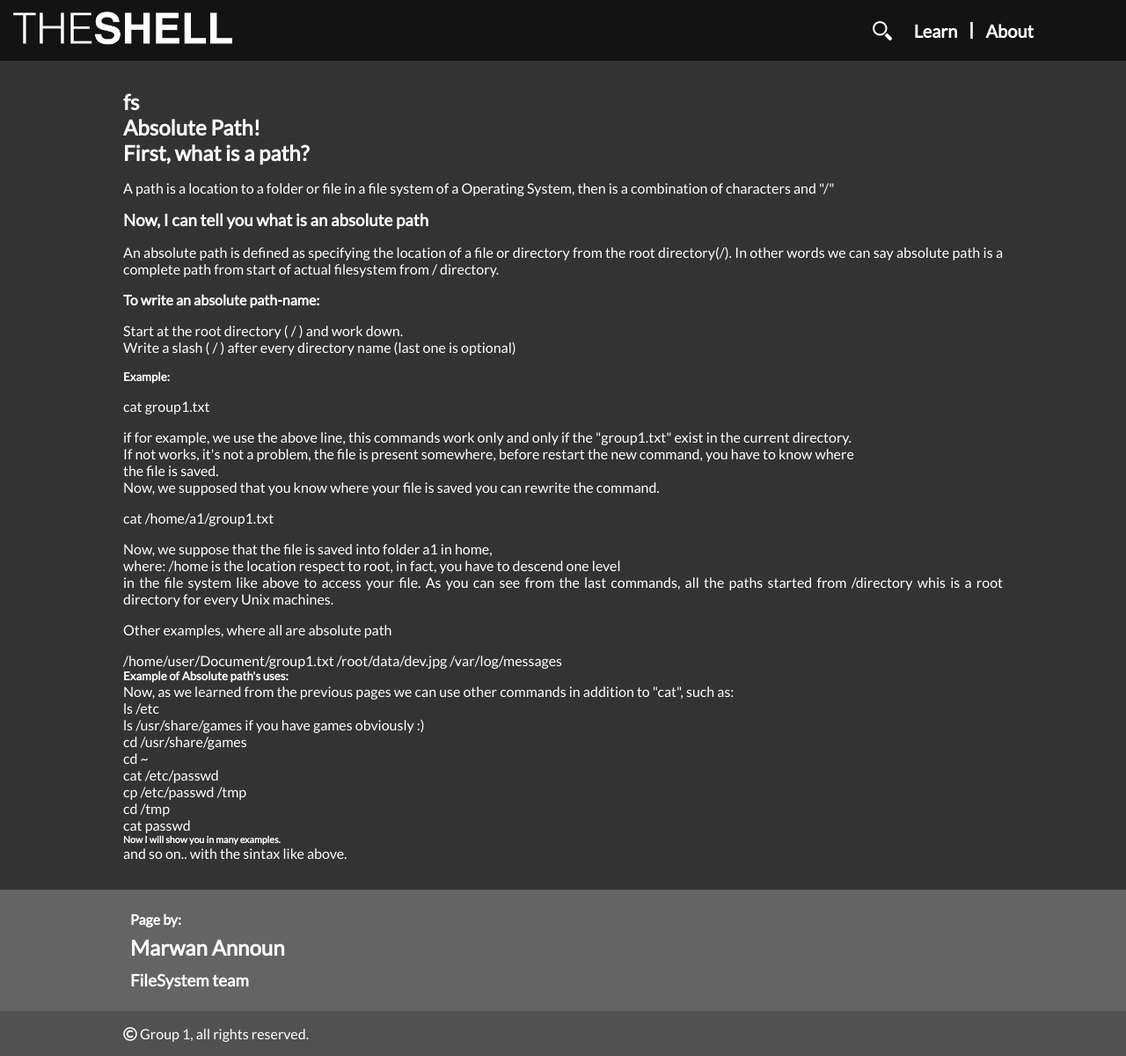
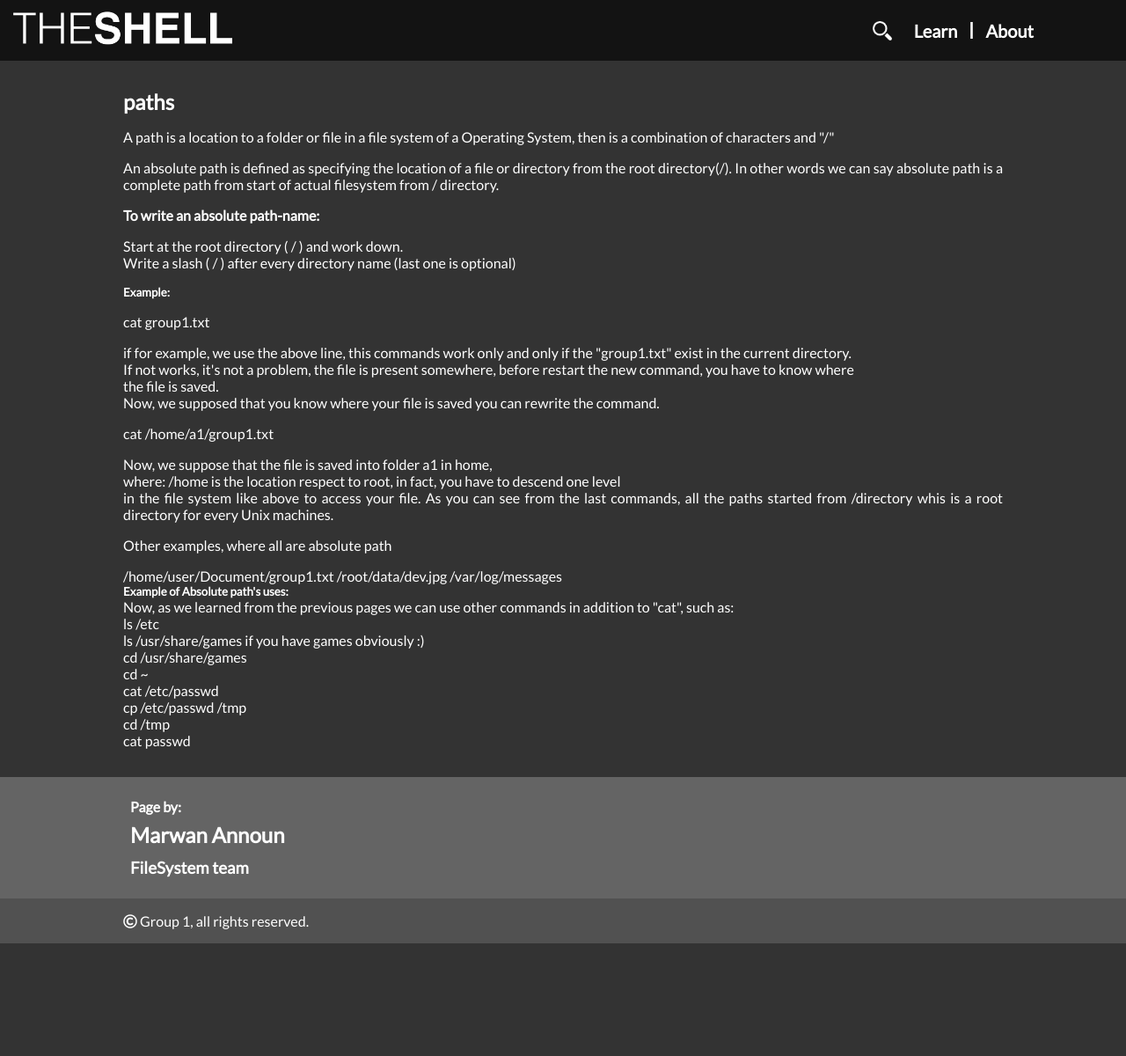
Before and after one commit to bvlj/usi_sa1_theshell_ch, a Jekyll site: the page built from site/pages/fs/absolute.html, in a window 1280 px wide. Shown: the whole page at 88% size. Built offline with Jekyll 4.4.1, drawn with Linux system fonts in a browser that asks for light colours; nearby versions of some CDN libraries; comment, search, counter and statistics services are not loaded; after the commit the page ends 1072 px from its top, so only the background shows below that.

Commit message:
topics: fix typos and remove broken contents
git-svn-id: svn+ssh://atelier.inf.usi.ch/home/bevilj/group-1@110 a672b425-5310-4d7a-af5c-997e18724b81

```diff
--- a/site/pages/fs/absolute.html
+++ b/site/pages/fs/absolute.html
@@ -4,19 +4,13 @@ category-page: fs
 category-title: FileSystem
 tags: absolute relative path
 author: Marwan Announ
-title: fs
+title: paths
 ---
-
-<h1>Absolute Path!</h1>
-
-<h2>First, what is a path?</h2>
 
 <p>
   A path is a location to a folder or file in a file system of a Operating System, then is a combination of characters
   and "/"
 </p>
-
-<h3>Now, I can tell you what is an absolute path</h3>
 
 <p>
   An absolute path is defined as specifying the location of a file or directory from the root directory(/).
@@ -64,20 +58,3 @@ Now, as we learned from the previous pages we can use other commands in addition
 <br>cp /etc/passwd /tmp
 <br>cd /tmp
 <br>cat passwd
-
-<h6> Now I will show you in many examples.</h6>
-
-and so on.. with the sintax like above.
-
-<!-- <p>
-  <img src="0.1.jpg" alt=" ls of /etc without"/>
-</p>
-
-<p>
-  <img src="0.2.jpg" alt=" cd /tmp (go to tmp yuppyy)"/>
-</p> -->
-
-
-
-
-<!-- quiz in javascript about absolute and what the user know after the reading-->
--- a/site/pages/topic/cmd/advanced.html
+++ b/site/pages/topic/cmd/advanced.html
@@ -4,4 +4,4 @@ category-page: advanced
 title: Advanced Commands
 ---
 
-<p class="description-section">In advanced topics we will see the commands for the text manipulation and in the end weare going to explain the main text editor of Unix.The text manipulation is very important if you decide to use your computer through the shell,inthis way you can take the notes or modify and examine text file quickly.We’re going to see each command separately in order to obtain a clear explanation withdifferent examples.</p>
+<p class="description-section">In advanced topics we will see advanced commands such as those for text manipulation and some Unix text editors. Text manipulation is very important if you decide to use your computer through the shell, this way you can take the notes or modify and examine text file quickly.</p>
--- a/site/pages/topic/cmd/basic.html
+++ b/site/pages/topic/cmd/basic.html
@@ -4,4 +4,4 @@ category-page: basic
 title: Basic Commands
 ---
 
-<p class="description-section">If you are new to Shell or a Beginner who just want to refresh his knowledge this is the section for you. Move your first steps in this interface by learning and trying this selection of Basic Commands which allow you to do routine operations in a different way.</p>
+<p class="description-section">If you are new to the shell or a beginner who just want to refresh his knowledge this is the section for you. Move your first steps in this interface by learning and trying this selection of basic commands which allow you to do routine operations in a different way.</p>
--- a/site/pages/topic/cmd/interm.html
+++ b/site/pages/topic/cmd/interm.html
@@ -4,4 +4,4 @@ category-page: intermediate
 title: Intermediate Commands
 ---
 
-<p class="description-section">This section attempts to be your guide through a wide range of effective and slightly convoluted shell commands, once you get comfortable with working on the terminal and its basics, you will be able to understand further the importance and usefulness of acquiring a solid knowledge of Shell.Most commands in this section are appropriate to your daily tasks as a computer scientist, you can also learn how to script these tasks and automate them. Commands vary from compressing a file and changing group permissions to installing new widgets and commands available on diverse online sources.A lot of examples are available for each individual command and their most relevant flags, so that you can learn in an interactive and visual way.</p>
+<p class="description-section">This section attempts to be your guide through a wide range of effective and slightly convoluted shell commands: once you get comfortable with working on the terminal and its basics, you will be able to understand further the importance and usefulness of acquiring a solid knowledge of Shell. Most commands in this section are appropriate to your daily tasks as a computer scientist, you can also learn how to script these tasks and automate them. These commands vary from compressing a file and changing group permissions to installing new commands available on diverse online sources. A lot of examples are available for each individual command and their most relevant flags, so that you can learn in an interactive and visual way.</p>
```
Also changed, not shown: site/pages/fs/Hard/Hard:symbolic_links.html (deleted, +0 -50 lines), site/pages/fs/abs_rel.html (deleted, +0 -18 lines).
